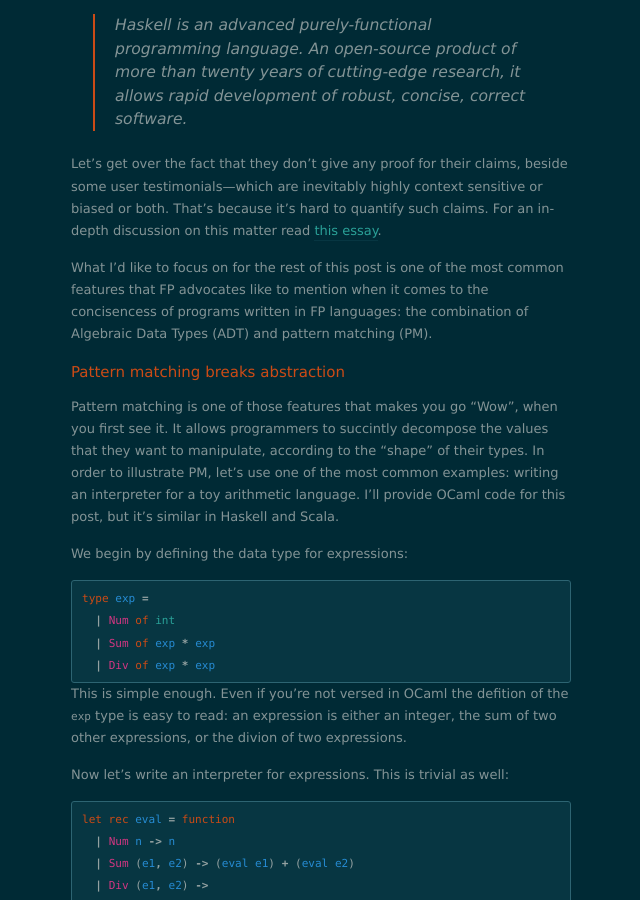
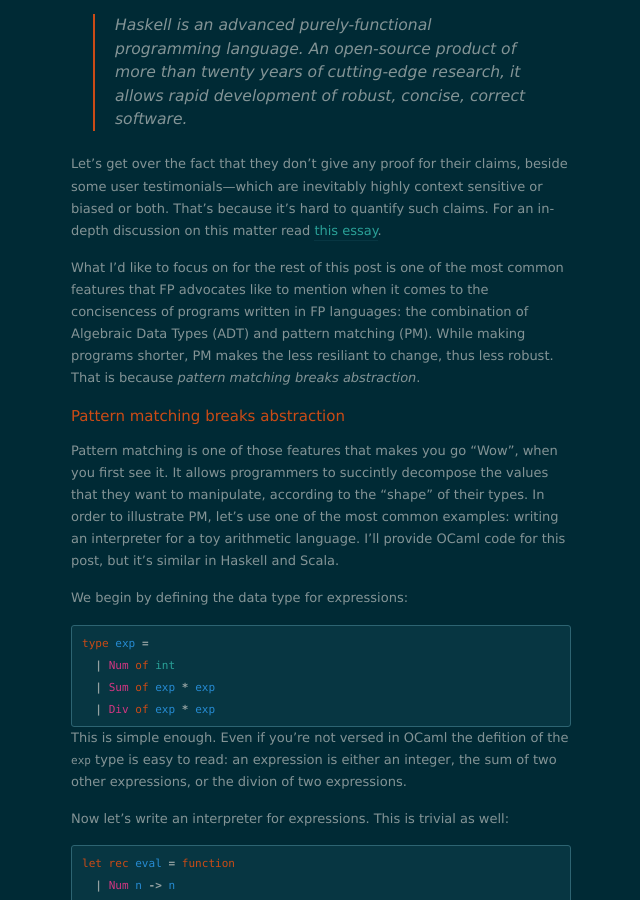
Before and after one commit to muscar/muscar.github.com, a Jekyll site: the page built from _posts/2013-08-07-on-abstraction.md, in a window 1280 px wide and 900 px high, scrolled down 475 px. Shown: the whole window, without its empty margins (319-959 px from the left). Built offline with Jekyll 4.4.1, drawn with Linux system fonts in a browser that asks for light colours; nearby versions of some CDN libraries; comment, search, counter and statistics services are not loaded; some of the changed text lies outside the part shown.

Commit message:
Updated the post 'On abstraction'.

```diff
--- a/_posts/2013-08-07-on-abstraction.md
+++ b/_posts/2013-08-07-on-abstraction.md
@@ -13,7 +13,7 @@ One of the favourite taglines of FP advocacy is that FP languages allow you to w
 
 Let's get over the fact that they don't give any proof for their claims, beside some user testimonials---which are inevitably highly context sensitive or biased or both. That's because it's hard to quantify such claims. For an in-depth discussion on this matter read [this essay](http://tagide.com/blog/2012/03/research-in-programming-languages/).
 
-What I'd like to focus on for the rest of this post is one of the most common features that FP advocates like to mention when it comes to the concisencess of programs written in FP languages: the combination of Algebraic Data Types (ADT) and pattern matching (PM).
+What I'd like to focus on for the rest of this post is one of the most common features that FP advocates like to mention when it comes to the concisencess of programs written in FP languages: the combination of Algebraic Data Types (ADT) and pattern matching (PM). While making programs shorter, PM makes the less resiliant to change, thus less robust. That is because _pattern matching breaks abstraction_.
 
 ## Pattern matching breaks abstraction
 
@@ -76,6 +76,4 @@ let rec eval = function
 
 This is why pattern matching breaks abstraction: when we pattern match on a value, we're taking it apart bit by bit so we need to know what it's "shape" is, i.e. we're working with _concrete types_. This is the exact opposite of an abstract type, a type whose representation does not matter.
 
-## Footnotes
-
-1. This is actually a well known problem in the world of compilers and interpreters implemented in functional languages. For an in-depth discussion head [here](http://lambda-the-ultimate.org/node/4170).
+This is actually a well known problem in the world of compilers and interpreters implemented in functional languages, known as the _AST Typing Problem_. For an in-depth discussion [head to LtU](http://lambda-the-ultimate.org/node/4170). More generally, the tension between PM and data abstraction has been noted [as far back as '87](http://www.cs.tufts.edu/~nr/cs257/archive/views/wadler.pdf). The proposed solution, called _views_, hasn't gained much traction in the FP community. F# has adopted _active patterns_, which are another approach for mixing PM and abstract data types, but PM is still predominant in F# programs.
```
